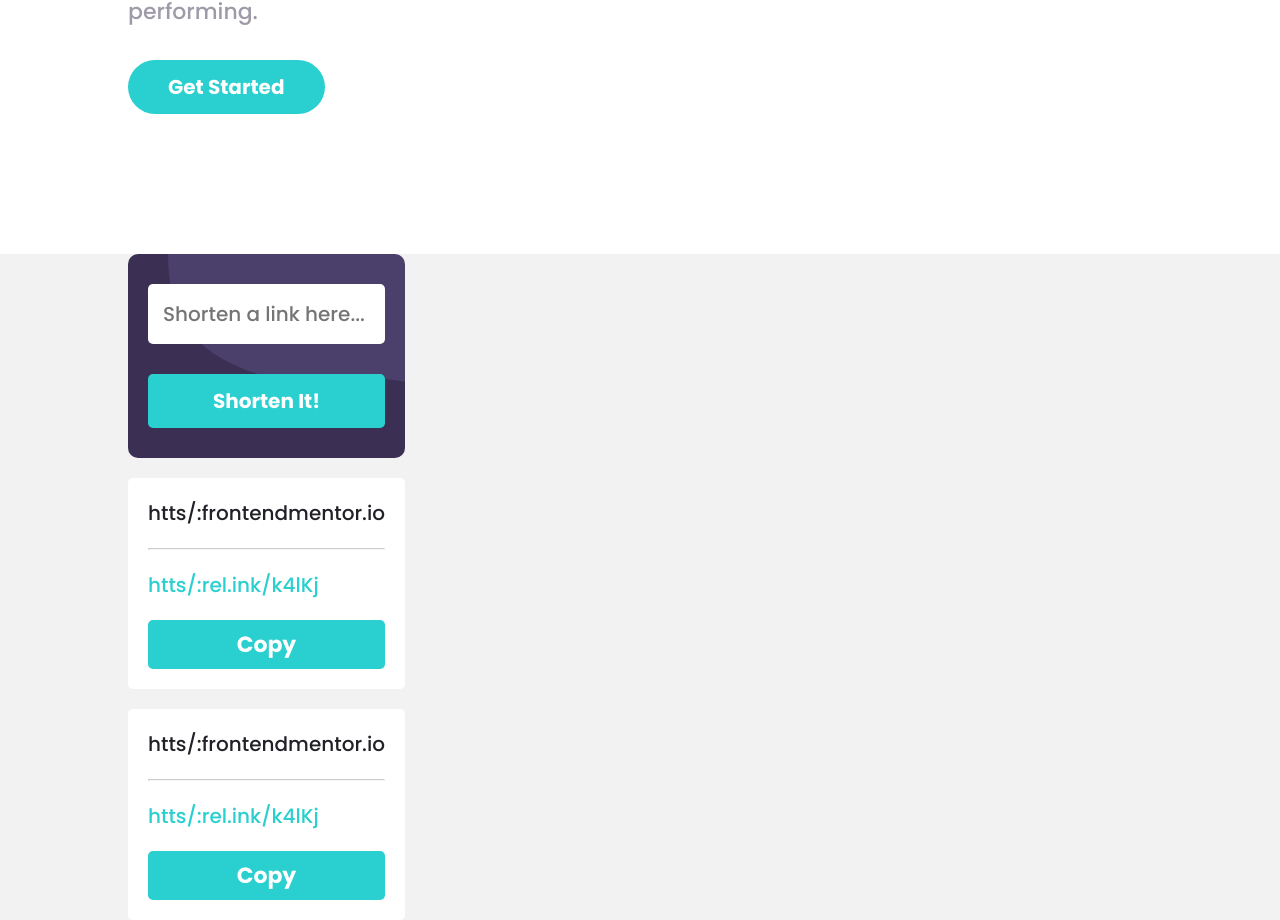
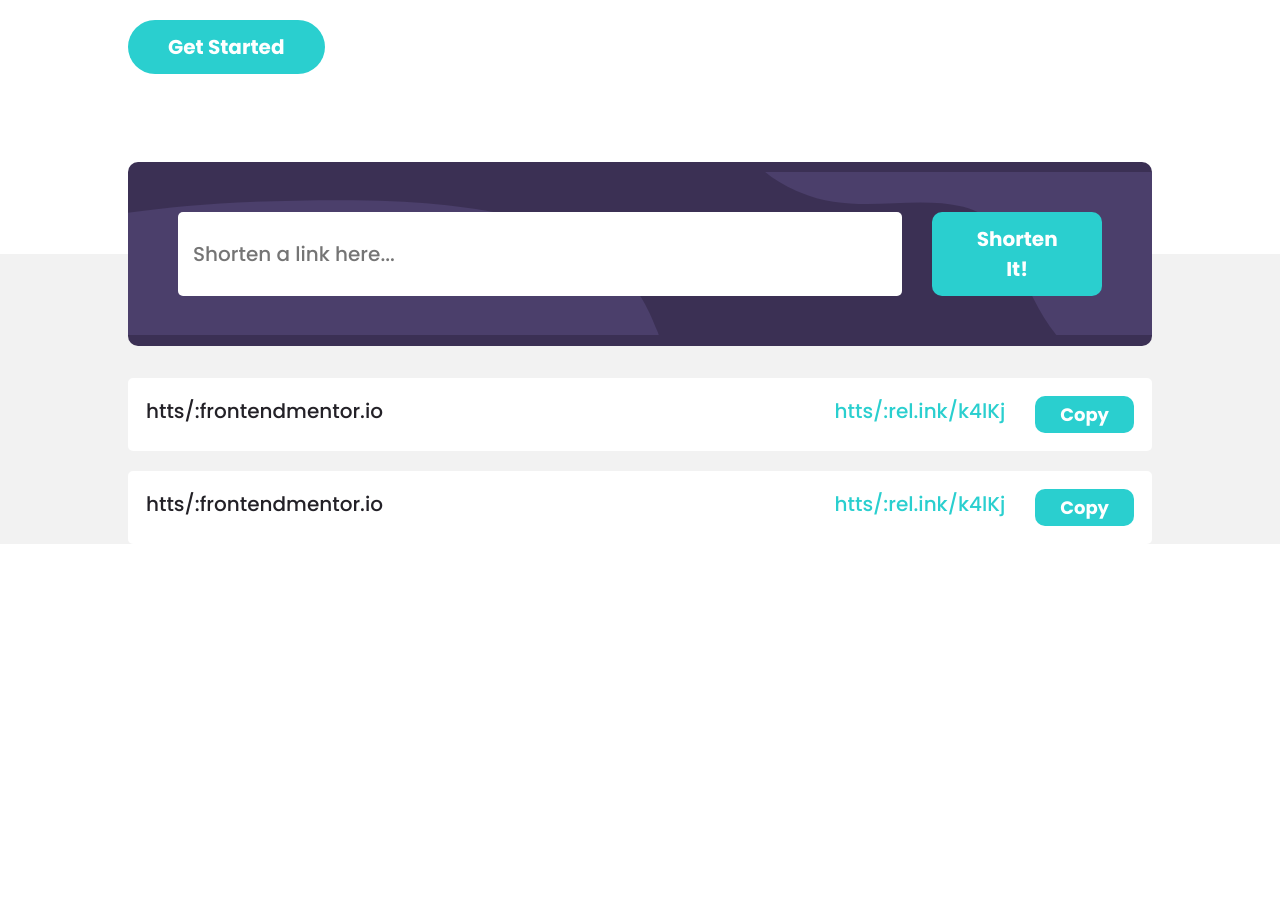
Before and after one commit to ivcp/shortly-url-challenge, a React (Create React App) app: page / in a window 1280 px wide. Shown: the part 573-1493 px from the top of the page. After the commit the page ends 1117 px from the top, so only its background shows below. Built offline with nearby package versions, Linux system fonts and the light colour scheme; the HTML template or start-up script is replaced by a standard one.

Commit message:
shorten media queries

```diff
--- a/src/App.js
+++ b/src/App.js
@@ -1,11 +1,12 @@
 import Header from './components/layout/Header';
 import ShortenInput from './components/ShortenInput';
+import styles from './App.module.css';
 
 function App() {
   return (
     <>
       <Header />
-      <main>
+      <main className={styles.main}>
         <ShortenInput />
       </main>
     </>
--- a/src/App.module.css
+++ b/src/App.module.css
@@ -0,0 +1,3 @@
+.main {
+  margin-top: 14rem;
+}
--- a/src/UI/Button.module.css
+++ b/src/UI/Button.module.css
@@ -47,11 +47,27 @@
   padding: 1.2rem 5rem;
 }
 
+@media (min-width: 37.5em) {
+  .shorten {
+    flex-shrink: 4;
+    padding: 1.2rem 4rem;
+    border-radius: 1rem;
+  }
+}
+
 .link {
   font-size: 2.2rem;
   padding: 0.8rem;
 }
 
+@media (min-width: 37.5em) {
+  .link {
+    font-size: 1.8rem;
+    width: max-content;
+    padding: 0.5rem 2.5rem;
+  }
+}
+
 .link:focus {
   background-color: hsl(var(--color-primary-dark-violet));
 }
--- a/src/components/Link.module.css
+++ b/src/components/Link.module.css
@@ -1,11 +1,18 @@
 .link {
-  padding-block: 2rem;
-  padding-inline: 2rem;
+  padding: 2rem;
   background-color: hsl(0, 0%, 100%);
   border-radius: 0.5rem;
   display: flex;
   flex-direction: column;
   gap: 2rem;
+}
+
+@media (min-width: 37.5em) {
+  .link {
+    flex-direction: row;
+    justify-content: space-between;
+    padding: 1.8rem;
+  }
 }
 
 .link > a {
@@ -18,6 +25,19 @@
   color: hsl(var(--color-primary-cyan));
 }
 
+@media (min-width: 37.5em) {
+  .link > a:last-of-type {
+    margin-left: auto;
+    margin-right: 1rem;
+  }
+}
+
 .link > hr {
   opacity: 0.5;
 }
+
+@media (min-width: 37.5em) {
+  .link > hr {
+    display: none;
+  }
+}
--- a/src/components/ShortenInput.js
+++ b/src/components/ShortenInput.js
@@ -1,20 +1,28 @@
-import React from 'react';
+import React, { useState } from 'react';
 import Button from '../UI/Button';
 import Grid from './layout/Grid';
 import Link from './Link';
 import styles from './ShortenInput.module.css';
 
 const ShortenInput = () => {
+  const [error, setError] = useState(false);
+
+  const submitHandler = e => {
+    //TODO:
+    e.preventDefault();
+  };
+
   return (
     <section className={styles.shorten}>
       <Grid>
         <div className={styles.container}>
-          <form className={styles.form}>
+          <form className={styles.form} onSubmit={submitHandler}>
             <input
               className={styles.input}
               type="text"
               placeholder="Shorten a link here..."
             />
+            {error && <p>Please add a link</p>}
             <Button submit shorten>
               Shorten it!
             </Button>
@@ -28,3 +36,7 @@ const ShortenInput = () => {
 };
 
 export default ShortenInput;
+
+//TODO:
+// validate input (not empty, is link)
+//
--- a/src/components/ShortenInput.module.css
+++ b/src/components/ShortenInput.module.css
@@ -8,6 +8,12 @@
   display: flex;
   flex-direction: column;
   gap: 2rem;
+}
+
+@media (min-width: 37.5em) {
+  .container {
+    grid-column: 2 / -2;
+  }
 }
 
 .form {
@@ -22,6 +28,19 @@
   gap: 3rem;
 }
 
+@media (min-width: 37.5em) {
+  .form {
+    flex-direction: row;
+    padding: 5rem;
+    transform: translateY(-50%);
+    margin-bottom: -8rem;
+    background: url('../../public/images/bg-shorten-desktop.svg') center
+      no-repeat;
+    background-color: hsl(var(--color-primary-dark-violet));
+    background-size: 105%;
+  }
+}
+
 .input {
   width: 100%;
   font: inherit;
@@ -31,6 +50,11 @@
   border: none;
 }
 
+/* @media (min-width: 37.5em) {
+  .input {
+  }
+} */
+
 /* .input:focus {
   border: 0.2rem solid hsl(var(--color-secondary));
 } */
--- a/src/components/layout/Header.module.css
+++ b/src/components/layout/Header.module.css
@@ -1,6 +1,6 @@
 .header {
   padding-top: 4rem;
-  overflow-x: hidden;
+  overflow: hidden;
 }
 
 .nav {
@@ -103,7 +103,7 @@
     grid-column: 2 / 5;
     text-align: left;
     margin-top: 0;
-    padding-block: 4rem;
+    padding-bottom: 4rem;
   }
 }
 
--- a/src/index.css
+++ b/src/index.css
@@ -29,7 +29,6 @@ html {
 
 body {
   font-family: 'Poppins', sans-serif;
-  position: relative;
 }
 
 img,
```
